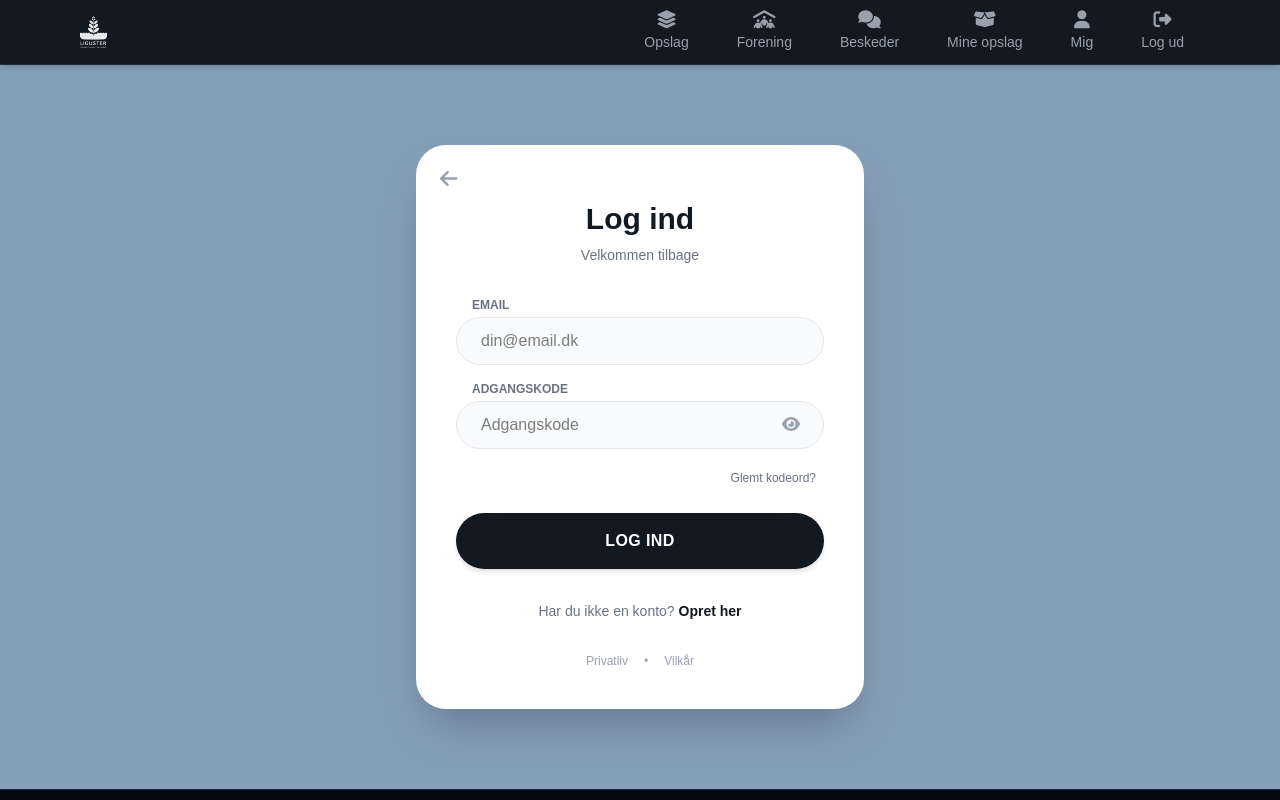
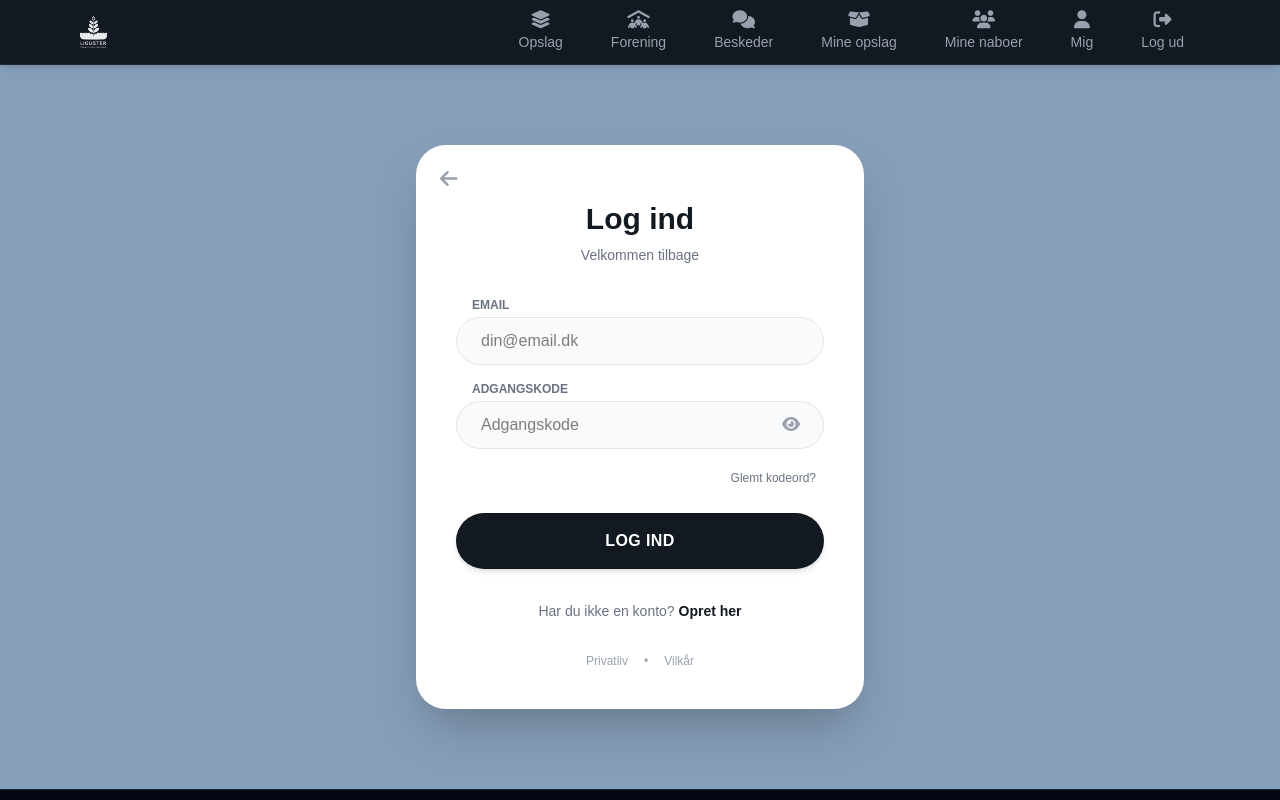
Before and after one commit to MuusmannMedia/liguster-landing, a Next.js app: page /login in a window 1280 px wide. Shown: the top 800 px of the page. Built offline with nearby package versions, Linux system fonts and the light colour scheme; no server answers.

Commit message:
Opdateret landing page og supabase config

```diff
--- a/components/SiteHeader.tsx
+++ b/components/SiteHeader.tsx
@@ -87,11 +87,13 @@ export default function SiteHeader() {
     }
   };
 
+  // Opdateret menu-liste med "Mine naboer"
   const menuItems = [
     { name: 'Opslag', href: '/opslag', icon: 'fa-layer-group', badge: 0 },
     { name: 'Forening', href: '/forening', icon: 'fa-people-roof', badge: foreningBadgeCount },
     { name: 'Beskeder', href: '/beskeder', icon: 'fa-comments', badge: unreadMsgCount },
     { name: 'Mine opslag', href: '/mine-opslag', icon: 'fa-box-open', badge: 0 },
+    { name: 'Mine naboer', href: '/mine-naboer', icon: 'fa-users', badge: 0 }, // <-- NYT PUNKT
     { name: 'Mig', href: '/mig', icon: 'fa-user', badge: 0 },
   ];
 
```
Also changed, not shown: app/mine-naboer/page.tsx (added).
